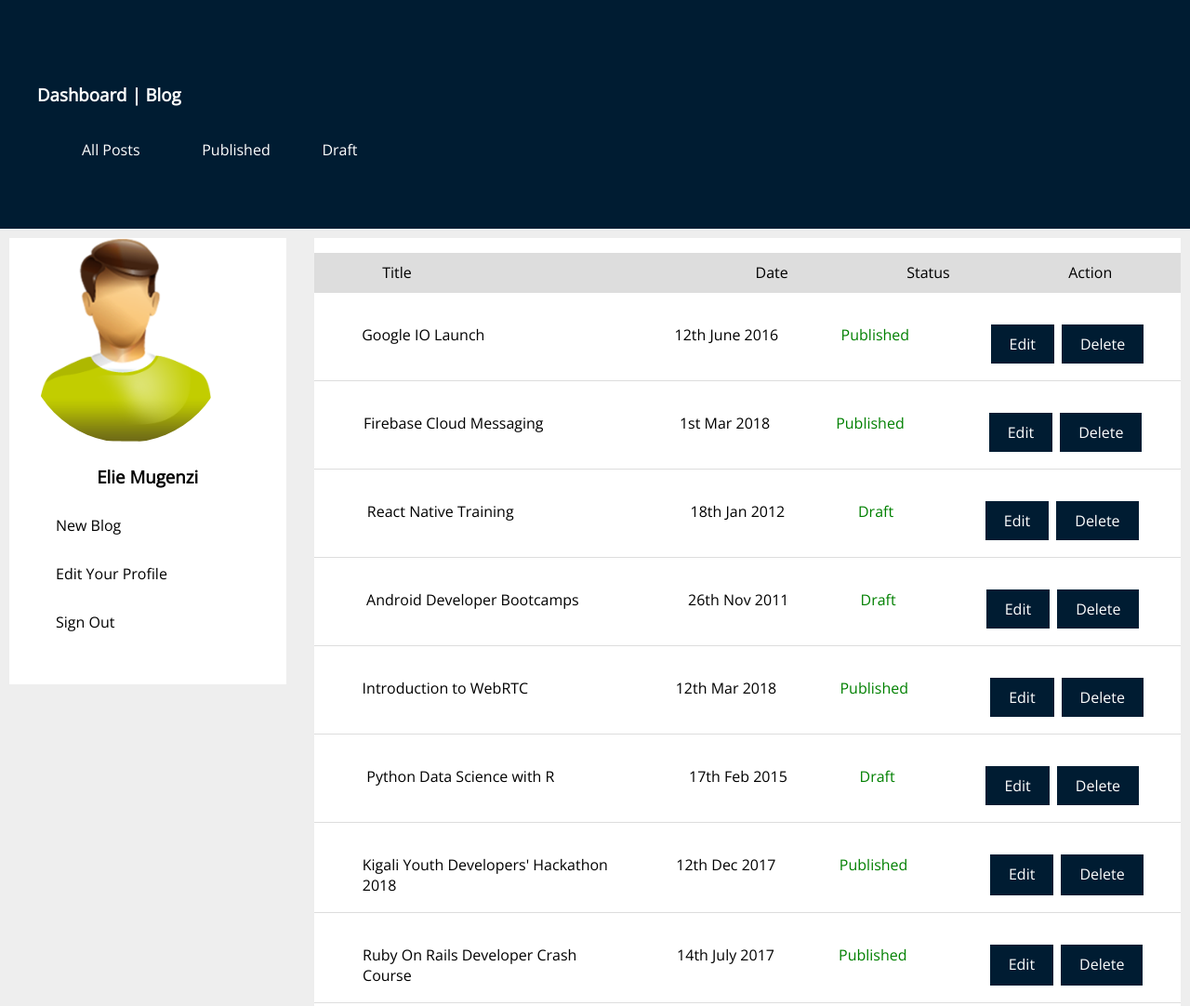
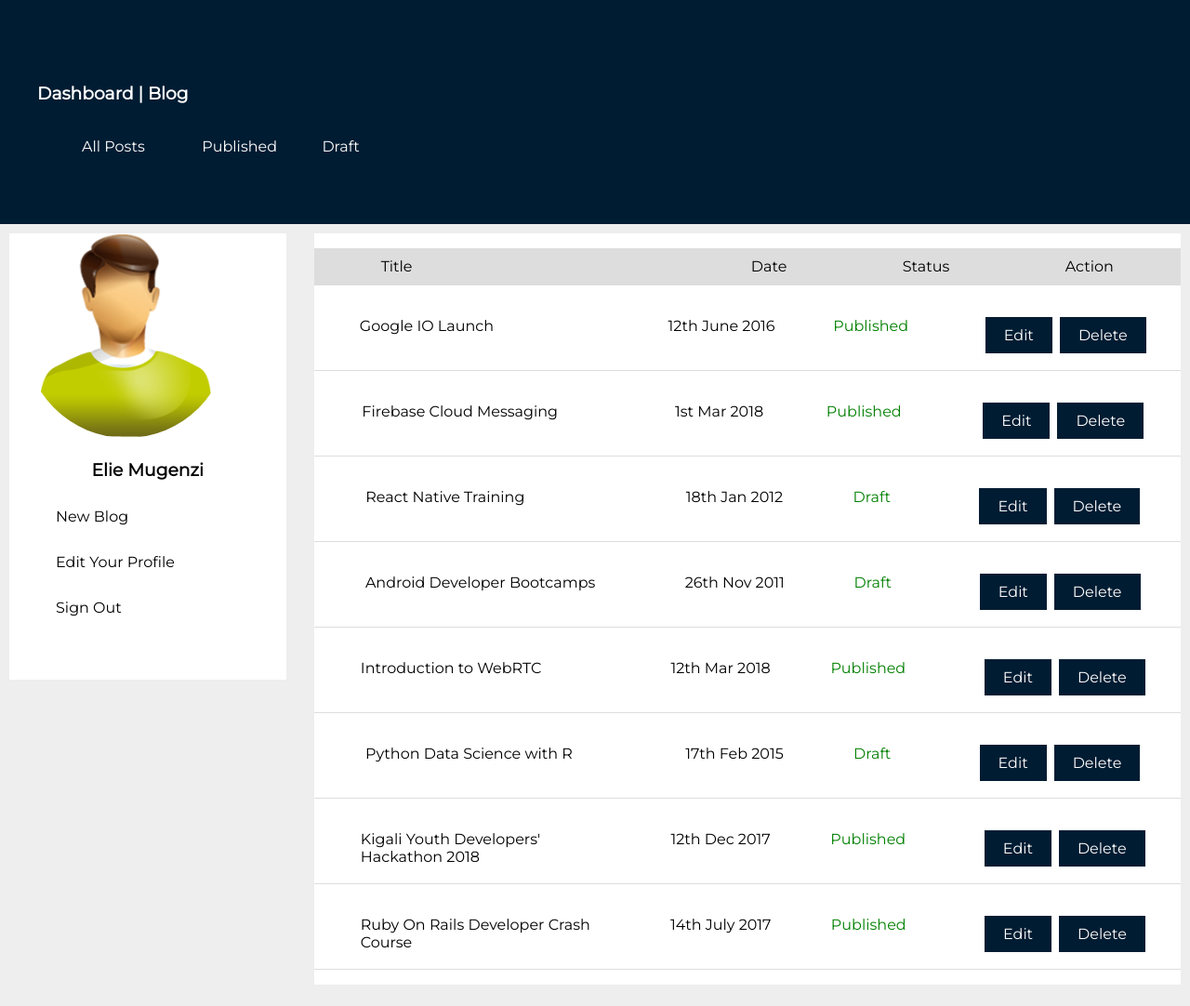
Before and after one commit to eliemugenzi/blog-dashboard, a plain HTML site: page index.html in a window 1280 px wide. Shown: the top 1082 px of the page at 93% size. Drawn offline with nearby package versions, Linux system fonts and the light colour scheme.

Commit message:
Add Fonts

```diff
--- a/css/style.css
+++ b/css/style.css
@@ -1,8 +1,7 @@
-@import url('https://fonts.googleapis.com/css?family=Open+Sans');
-
+@import url('https://fonts.googleapis.com/css?family=Montserrat');
 :root{
   --header-bg:#001C32;
-  --font-family:'Open Sans', sans-serif;
+  --font-family:'Montserrat', sans-serif;
 }
 body{
   font-family:var(--font-family);
```
